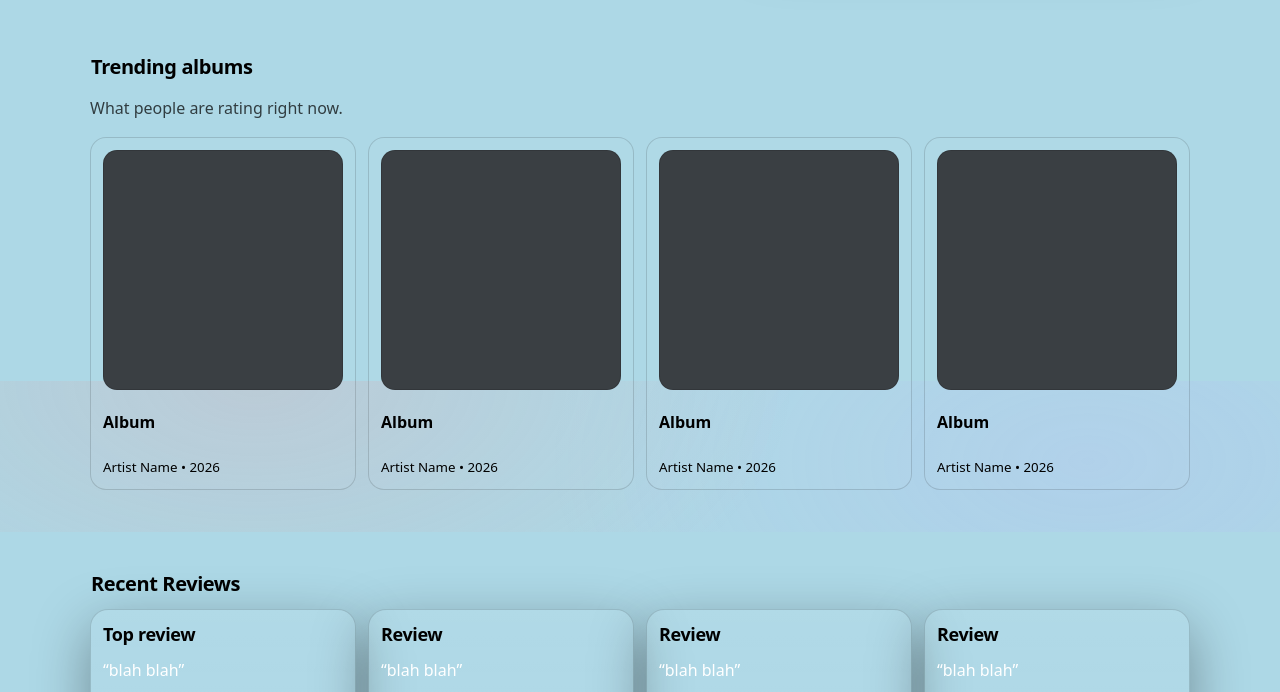
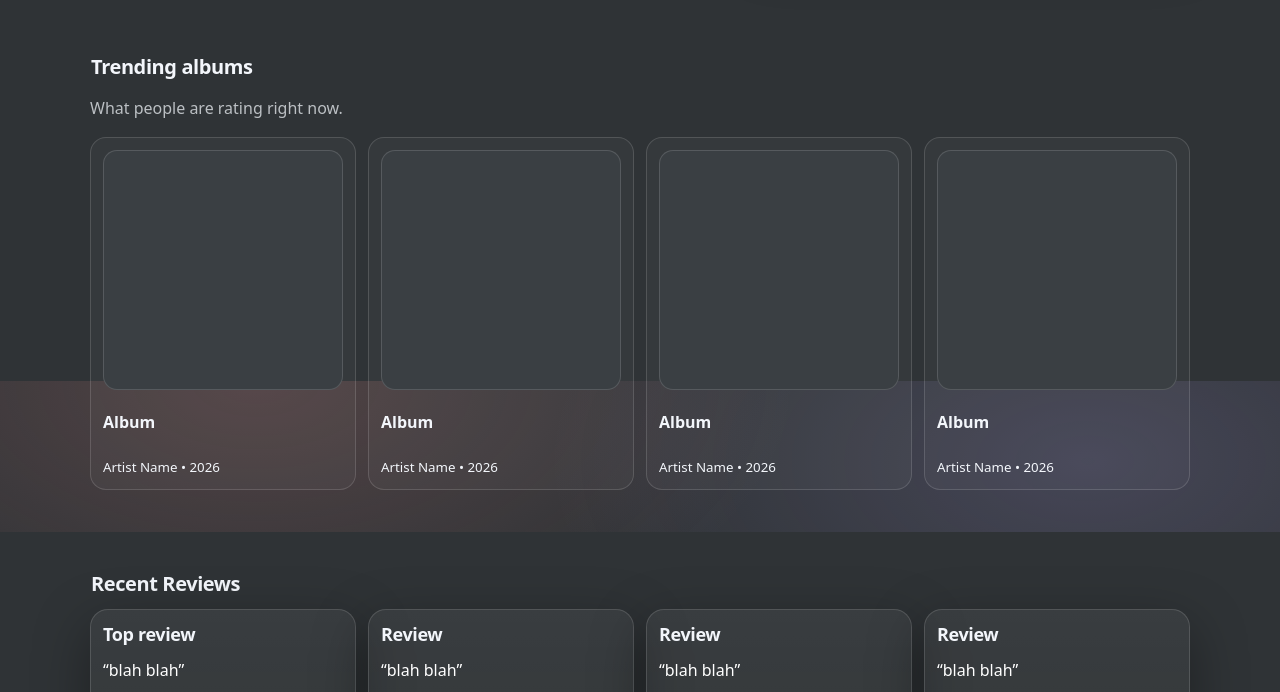
Before and after one commit to YutingDuan111/Team10-MusicBoxed, a plain HTML site: page index.html in a window 1280 px wide. Shown: the part 419-1111 px from the top of the page. Drawn offline with Linux system fonts and the light colour scheme.

Commit message:
Revert theme to dark colors

```diff
--- a/CSS/style.css
+++ b/CSS/style.css
@@ -13,14 +13,14 @@
 
 /* ---------- THEME ---------- */
 :root {
-  --bg: lightblue;
-  --bg2: #e0f6ff;           /* lighter band for sections */
-  --panel: rgba(0,0,0,0.06);
-  --panel2: rgba(0,0,0,0.035);
-  --border: rgba(0,0,0,0.14);
+  --bg: #2f3336;
+  --bg2: #262a2d;           /* darker band for sections */
+  --panel: rgba(255,255,255,0.06);
+  --panel2: rgba(255,255,255,0.035);
+  --border: rgba(255,255,255,0.14);
 
-  --text: #000000;
-  --muted: rgba(0,0,0,0.72);
+  --text: #f3f6fb;
+  --muted: rgba(243,246,251,0.72);
 
   --accent: #f08a8a;        /* lightcoral but tuned */
   --accent2: #b8a6ff;       /* subtle purple highlight */
```
